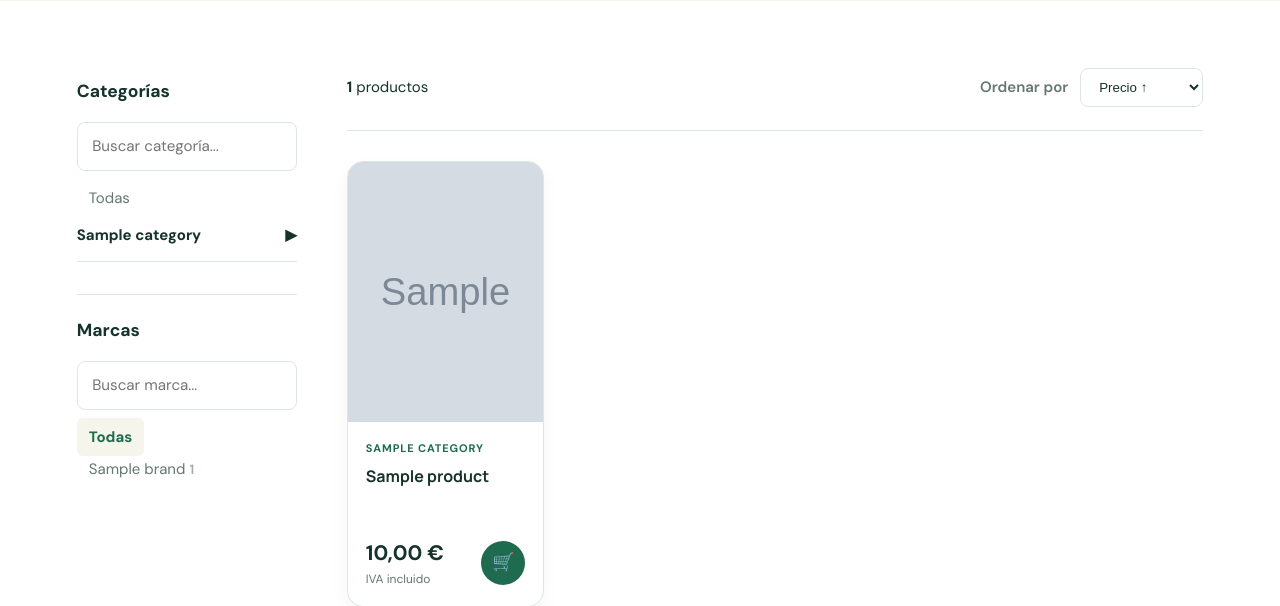
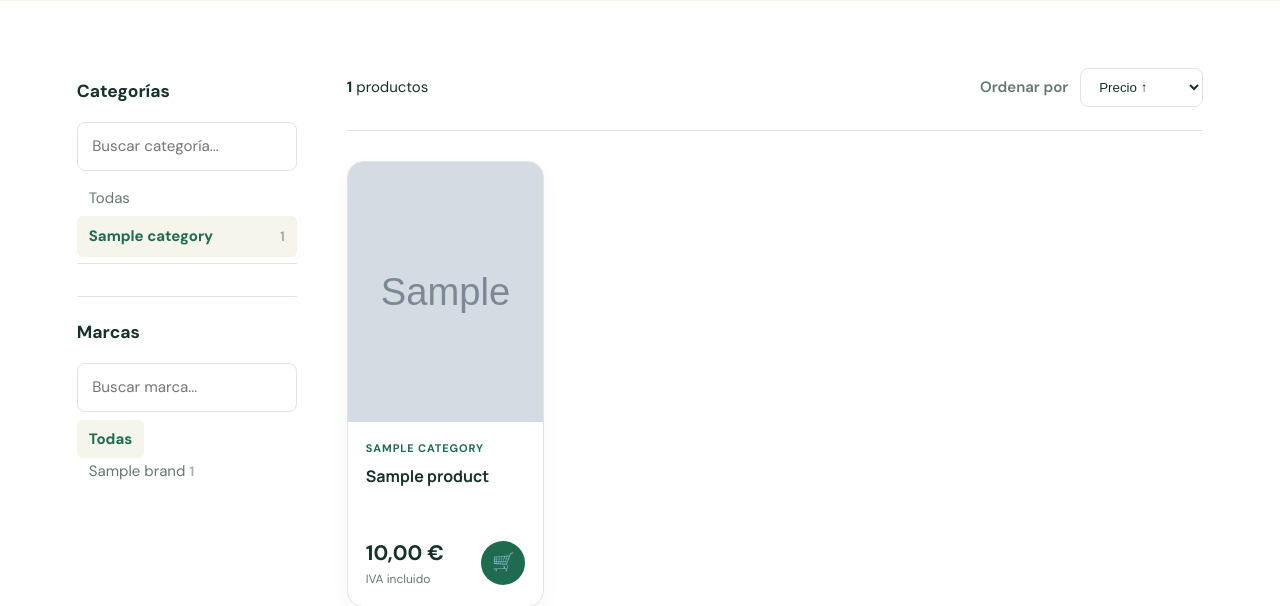
Before and after one commit to rogerespinosamorros/web_dropshipping_project, a Django app: a page that uses templates/store/catalog.html in a window 1280 px wide. Shown: the part 377-983 px from the top of the page. Run offline with Django 5.2, Linux system fonts and the light colour scheme; tables that the repository leaves empty hold one stand-in row (values such as "Sample post"); grey boxes marked "Sample" are stand-in pictures; data that the repository does not hold is empty.

Commit message:
issue with lateral bar

```diff
--- a/static/css/main.css
+++ b/static/css/main.css
@@ -361,35 +361,26 @@ input {
 }
 
 .category-toggle {
+    border: none;
+    background: transparent;
 
-    width: 100%;
-
-    display: flex;
-
-    justify-content: space-between;
-
-    align-items: center;
-
-    padding: .5rem 0;
-
-    background: none;
-
-    border: none;
+    color: var(--muted);
 
     cursor: pointer;
 
-    color: var(--ink);
+    font-size: .9rem;
 
-    font-weight: 700;
-
-    text-align: left;
-
+    transition: .25s;
 }
 
 .category-toggle:hover {
 
     color: var(--green);
 
+}
+
+.category-toggle.open {
+    transform: rotate(90deg);
 }
 
 .toggle-icon {
@@ -1091,11 +1082,43 @@ footer a {
 }
 
 .category-group {
+    border-bottom: 1px solid var(--line);
+    padding: .35rem 0;
+}
 
-    border-bottom: 1px solid var(--line);
+.category-header {
+    display: flex;
+    justify-content: space-between;
+    align-items: center;
+    gap: .75rem;
+}
 
-    padding: .35rem 0;
+.category-parent {
+    flex: 1;
+    display: flex;
+    justify-content: space-between;
+    align-items: center;
 
+    padding: .65rem 0;
+
+    color: var(--ink);
+    font-weight: 700;
+    text-decoration: none;
+
+    transition: .2s;
+}
+
+.category-parent:hover {
+    color: var(--green);
+}
+
+.category-parent.active {
+    color: var(--green);
+}
+
+.category-parent .count {
+    color: var(--muted);
+    font-size: .85rem;
 }
 
 .subcategory-list {
@@ -1104,24 +1127,49 @@ footer a {
 
     margin-left: 1rem;
 
-    margin-top: .5rem;
+    margin-top: .35rem;
 
-    flex-direction: column;
+    padding-left: .75rem;
 
-    gap: .35rem;
+    border-left: 2px solid var(--line);
 
 }
 
 .subcategory-list.open {
-
     display: flex;
-
+    flex-direction: column;
 }
 
 .subcategory-list a {
 
     font-size: .92rem;
     opacity: .85;
+
+}
+
+.subcategory-link {
+
+    padding: .45rem 0;
+
+    color: var(--muted);
+
+    font-size: .93rem;
+
+    transition: .2s;
+
+}
+
+.subcategory-link:hover {
+
+    color: var(--green);
+
+}
+
+.subcategory-link.active {
+
+    color: var(--green);
+
+    font-weight: 700;
 
 }
 
--- a/static/js/catalog.js
+++ b/static/js/catalog.js
@@ -1,39 +1,78 @@
 document.addEventListener("DOMContentLoaded", () => {
 
-    const toggles = document.querySelectorAll(".category-toggle");
+    // Desplegar categorías
 
-    toggles.forEach(toggle => {
+    document.querySelectorAll(".category-toggle").forEach(toggle => {
 
-        toggle.addEventListener("click", () => {
+        toggle.addEventListener("click", (e) => {
 
-            const currentList = toggle.nextElementSibling;
-            const currentIcon = toggle.querySelector(".toggle-icon");
+            e.preventDefault();
 
-            document.querySelectorAll(".subcategory-list").forEach(list => {
+            const group = toggle.closest(".category-group");
 
-                if (list !== currentList) {
-                    list.classList.remove("open");
-                }
+            const list = group.querySelector(".subcategory-list");
 
-            });
+            if (!list) return;
 
-            document.querySelectorAll(".toggle-icon").forEach(icon => {
+            list.classList.toggle("open");
 
-                if (icon !== currentIcon) {
-                    icon.textContent = "▶";
-                }
+            toggle.classList.toggle("open");
 
-            });
-
-            currentList.classList.toggle("open");
-
-            currentIcon.textContent =
-                currentList.classList.contains("open")
-                    ? "▼"
-                    : "▶";
+            toggle.textContent = list.classList.contains("open") ? "▾" : "▸";
 
         });
 
     });
 
+
+    // Buscador de categorías
+
+    const categorySearch = document.getElementById("category-filter");
+
+    if (categorySearch) {
+
+        categorySearch.addEventListener("input", function () {
+
+            const value = this.value.toLowerCase();
+
+            document.querySelectorAll(".category-group").forEach(group => {
+
+                const title = group.querySelector(".category-parent")
+                    .textContent
+                    .toLowerCase();
+
+                group.style.display = title.includes(value)
+                    ? ""
+                    : "none";
+
+            });
+
+        });
+
+    }
+
+
+    // Buscador de marcas
+
+    const brandSearch = document.getElementById("brand-filter");
+
+    if (brandSearch) {
+
+        brandSearch.addEventListener("input", function () {
+
+            const value = this.value.toLowerCase();
+
+            document.querySelectorAll(".brand-link").forEach(link => {
+
+                link.style.display =
+                    link.textContent.toLowerCase().includes(value)
+                        ? ""
+                        : "none";
+
+            });
+
+        });
+
+    }
+
 });
--- a/templates/store/catalog.html
+++ b/templates/store/catalog.html
@@ -21,20 +21,13 @@
 
             <div class="category-group">
 
-                <button type="button" class="category-toggle">
+    <div class="category-header">
 
-                    <span>{{ category.name }}</span>
-
-                    <span class="toggle-icon">▶</span>
-
-                </button>
-
-                <div class="subcategory-list">
-
-                    <a class="category-link {% if selected_category == category.slug %}active{% endif %}"
+        <a
+            class="category-parent {% if selected_category == category.slug %}active{% endif %}"
             href="?categoria={{ category.slug }}{% if selected_brand %}&marca={{ selected_brand }}{% endif %}{% if query %}&q={{ query }}{% endif %}{% if sort %}&sort={{ sort }}{% endif %}">
 
-                        Todas {{ category.name }}
+            {{ category.name }}
 
             <span class="count">
                 {{ category.product_count }}
@@ -42,9 +35,26 @@
 
         </a>
 
+        {% if category.children.exists %}
+            <button
+                type="button"
+                class="category-toggle">
+
+                ▸
+
+            </button>
+        {% endif %}
+
+    </div>
+
+    {% if category.children.all %}
+
+    <div class="subcategory-list">
+
         {% for child in category.children.all %}
 
-                    <a class="category-link {% if selected_category == child.slug %}active{% endif %}"
+        <a
+            class="subcategory-link {% if selected_category == child.slug %}active{% endif %}"
             href="?categoria={{ child.slug }}{% if selected_brand %}&marca={{ selected_brand }}{% endif %}{% if query %}&q={{ query }}{% endif %}{% if sort %}&sort={{ sort }}{% endif %}">
 
             {{ child.name }}
@@ -54,6 +64,8 @@
         {% endfor %}
 
     </div>
+
+    {% endif %}
 
 </div>
 
```
Lines whose indentation alone changed are shown as unchanged.
